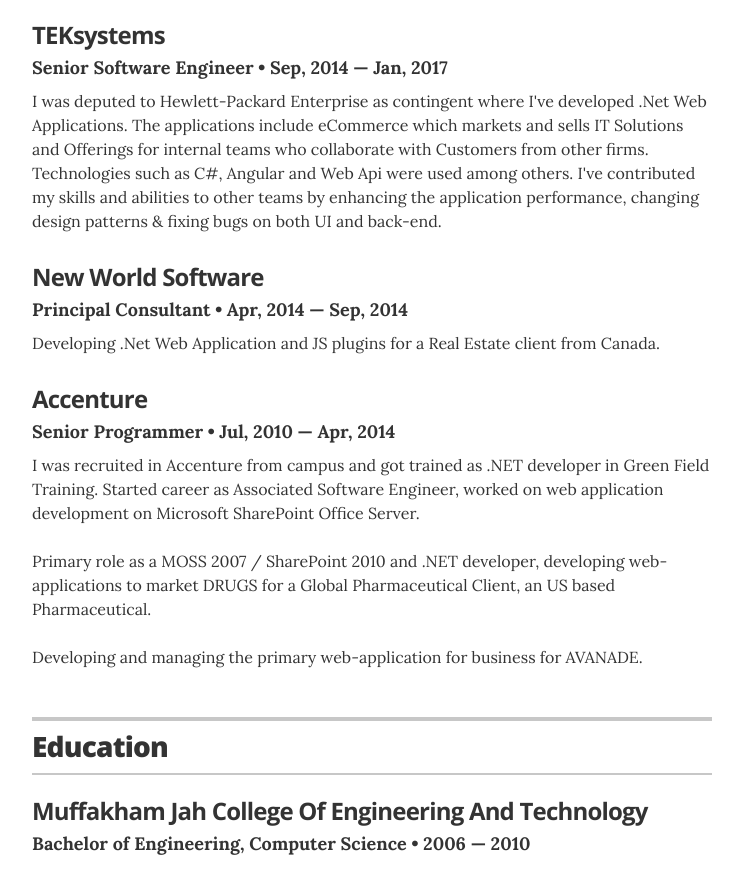
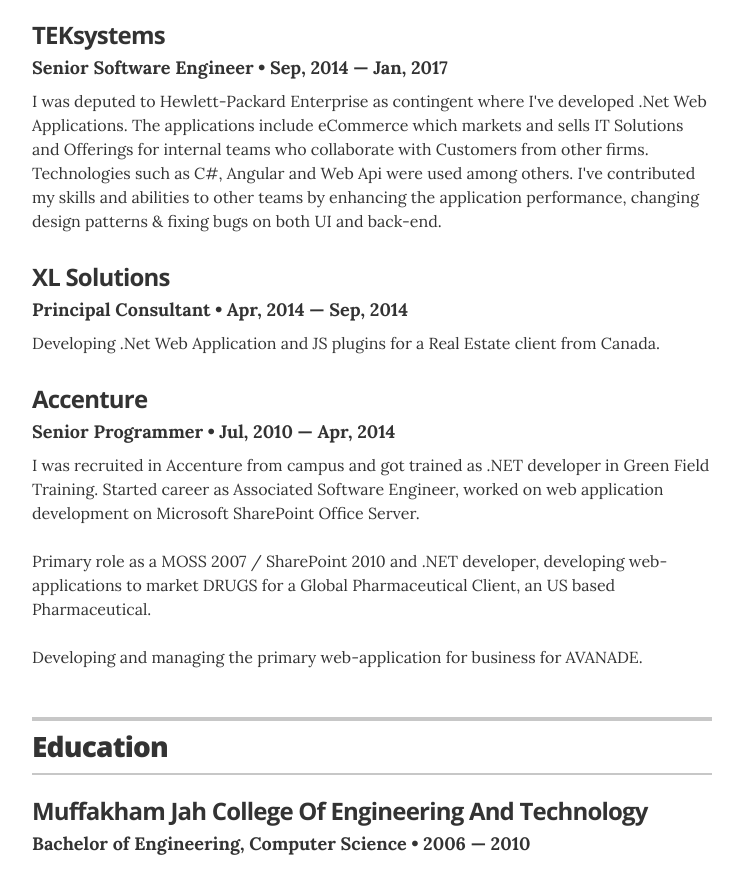
Before and after one commit to farhan1988/farhanhussain.github.io, a Jekyll site: the page built from index.html, in a window 1280 px wide and 900 px high, scrolled down 1620 px. Shown: the top 894 px of the window, without its empty margins (268-1011 px from the left). Built offline with Jekyll 4.4.1, drawn with Linux system fonts in a browser that asks for light colours.

Commit message:
Corrected the company name

```diff
--- a/_data/experience.yml
+++ b/_data/experience.yml
@@ -19,7 +19,7 @@
   summary: I was deputed to Hewlett-Packard Enterprise as contingent where I've developed .Net Web Applications. The applications include eCommerce which markets and sells IT Solutions and Offerings for internal teams who collaborate with Customers from other firms. Technologies such as C#, Angular and Web Api were used among others. I've contributed my skills and abilities to other teams by enhancing the application performance, changing design patterns & fixing bugs on both UI and back-end.
 
 # Principal Consultant
-- company: New World Software
+- company: XL Solutions
   position: Principal Consultant
   duration:   Apr, 2014  &mdash; Sep, 2014
   summary: Developing .Net Web Application and JS plugins for a Real Estate client from Canada.
```
